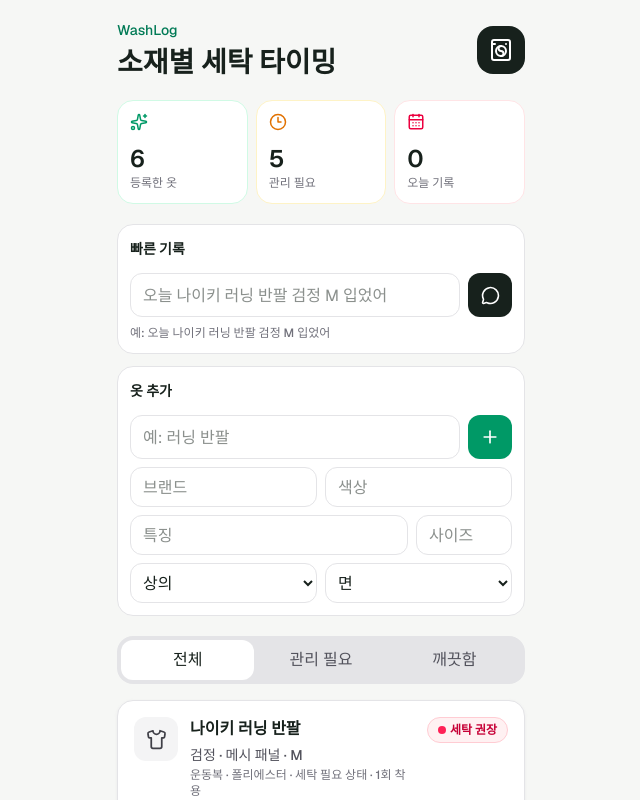
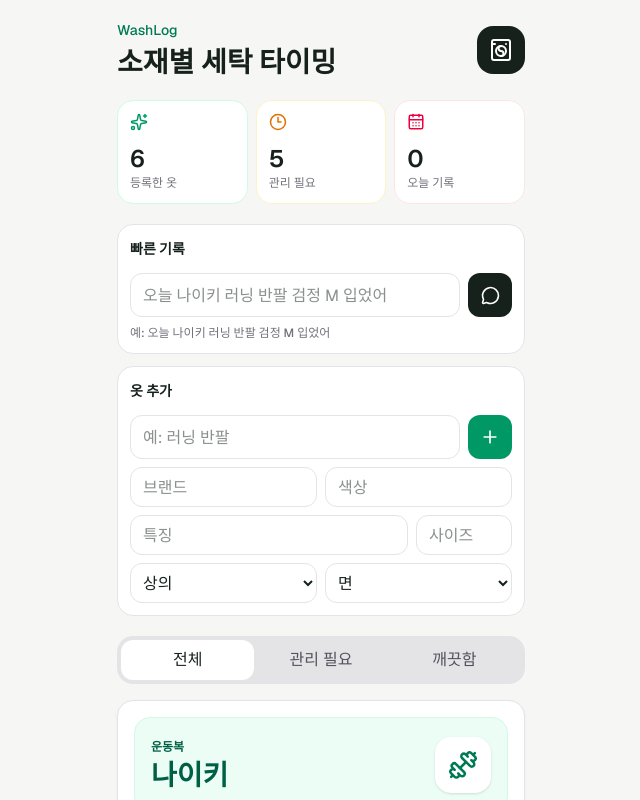
Before and after one commit to quanttraderkim/laundry-log, a Next.js app: page / in a window 1280 px wide. Shown: the top 800 px of the page, without its empty margins (319-959 px from the left). Built offline with nearby package versions, Linux system fonts and the light colour scheme.

Commit message:
Add brand logo card visuals

```diff
--- a/src/app/page.tsx
+++ b/src/app/page.tsx
@@ -5,11 +5,16 @@ import {
   CheckCircle2,
   Clock3,
   Droplets,
+  Dumbbell,
+  Layers,
   MessageCircle,
   Plus,
   Shirt,
   Sparkles,
+  StretchHorizontal,
+  Tags,
   TriangleAlert,
+  Umbrella,
   WashingMachine,
   Wind,
 } from "lucide-react";
@@ -375,6 +380,68 @@ function wearSummary(item: ClothingItem) {
   return hasConditionFlags(item)
     ? `세탁 필요 상태 · ${item.wearCount}회 착용`
     : `${item.wearCount}회 착용`;
+}
+
+function brandMarkFor(item: ClothingItem) {
+  const brand = cleanText(item.brand).replace(/\s/g, "");
+  const fallback = cleanText(item.name).replace(/\s/g, "");
+  const mark = brand || fallback;
+
+  return mark.length > 8 ? mark.slice(0, 8) : mark;
+}
+
+function categoryVisualFor(item: ClothingItem) {
+  if (item.category === "운동복" || item.careProfile === "active_synthetic") {
+    return {
+      icon: Dumbbell,
+      label: "운동복",
+      surface: "border-emerald-100 bg-emerald-50 text-emerald-800",
+      iconBox: "bg-white text-emerald-700",
+    };
+  }
+
+  if (item.category === "아우터" || item.careProfile === "seasonal_outer") {
+    return {
+      icon: Umbrella,
+      label: "아우터",
+      surface: "border-zinc-200 bg-zinc-100 text-zinc-800",
+      iconBox: "bg-white text-zinc-700",
+    };
+  }
+
+  if (item.category === "하의" || item.careProfile === "denim") {
+    return {
+      icon: StretchHorizontal,
+      label: "하의",
+      surface: "border-amber-100 bg-amber-50 text-amber-800",
+      iconBox: "bg-white text-amber-700",
+    };
+  }
+
+  if (item.category === "니트" || item.careProfile === "wool_delicate") {
+    return {
+      icon: Layers,
+      label: "니트",
+      surface: "border-sky-100 bg-sky-50 text-sky-800",
+      iconBox: "bg-white text-sky-700",
+    };
+  }
+
+  if (item.category === "상의" || item.careProfile === "cotton_top") {
+    return {
+      icon: Shirt,
+      label: "상의",
+      surface: "border-emerald-100 bg-white text-zinc-800",
+      iconBox: "bg-emerald-50 text-emerald-700",
+    };
+  }
+
+  return {
+    icon: Tags,
+    label: item.category,
+    surface: "border-zinc-200 bg-white text-zinc-800",
+    iconBox: "bg-zinc-100 text-zinc-700",
+  };
 }
 
 function isConditionFlag(value: string): value is ConditionFlag {
@@ -935,17 +1002,32 @@ export default function Home() {
         <section className="mt-4 flex flex-1 flex-col gap-3 pb-6">
           {filteredItems.map((item) => {
             const currentStatus = statusFor(item);
+            const visual = categoryVisualFor(item);
+            const CategoryIcon = visual.icon;
 
             return (
               <article
                 key={item.id}
                 className="rounded-2xl border border-zinc-200 bg-white p-4 shadow-sm shadow-zinc-200/60"
               >
+                <div
+                  className={`mb-3 flex min-h-24 items-center justify-between gap-3 rounded-2xl border px-4 py-3 ${visual.surface}`}
+                >
+                  <div className="min-w-0">
+                    <p className="text-xs font-semibold">{visual.label}</p>
+                    <p className="mt-1 break-words text-[28px] font-bold leading-8">
+                      {brandMarkFor(item)}
+                    </p>
+                  </div>
+                  <div
+                    className={`flex h-14 w-14 shrink-0 items-center justify-center rounded-2xl shadow-sm ${visual.iconBox}`}
+                  >
+                    <CategoryIcon aria-hidden="true" size={30} />
+                  </div>
+                </div>
+
                 <div className="flex items-start justify-between gap-3">
                   <div className="flex min-w-0 gap-3">
-                    <div className="flex h-11 w-11 shrink-0 items-center justify-center rounded-xl bg-zinc-100 text-zinc-700">
-                      <Shirt aria-hidden="true" size={21} />
-                    </div>
                     <div className="min-w-0">
                       <h2 className="break-words text-base font-semibold leading-6">
                         {itemTitle(item)}
```
